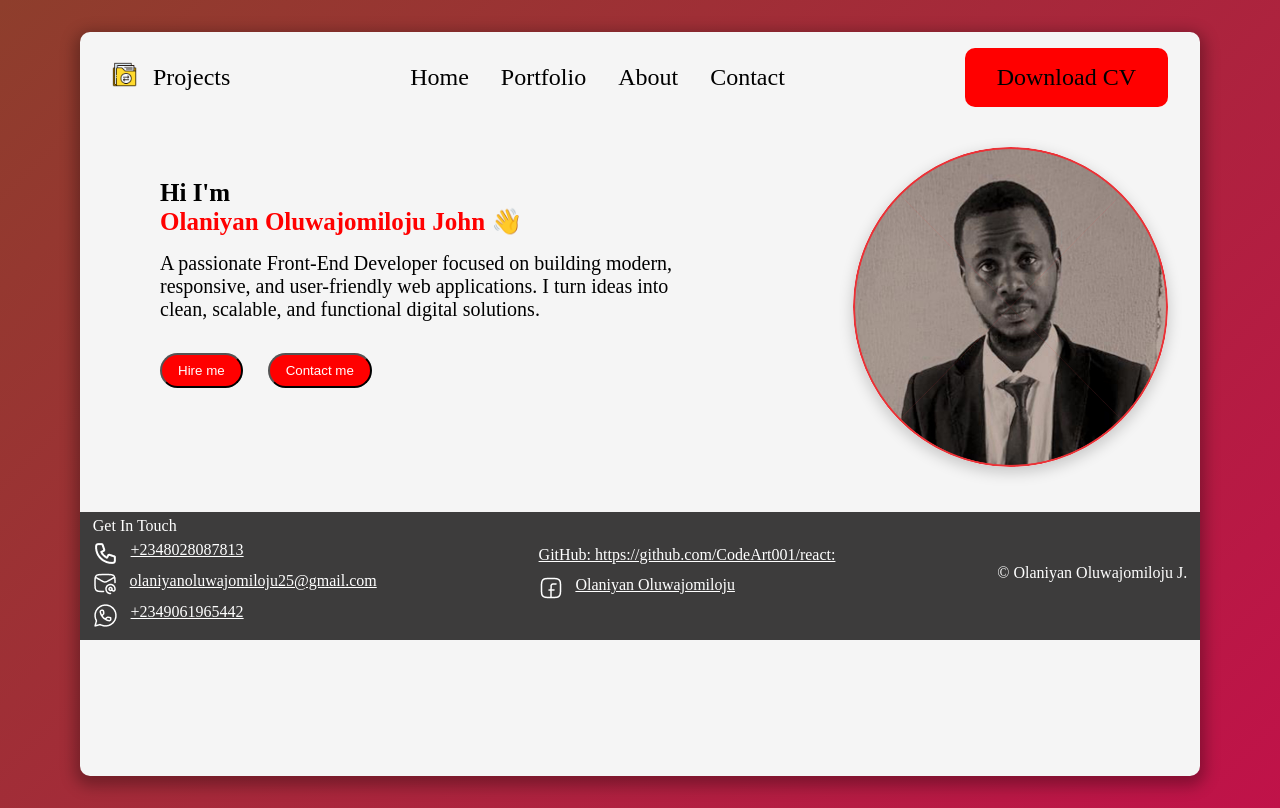
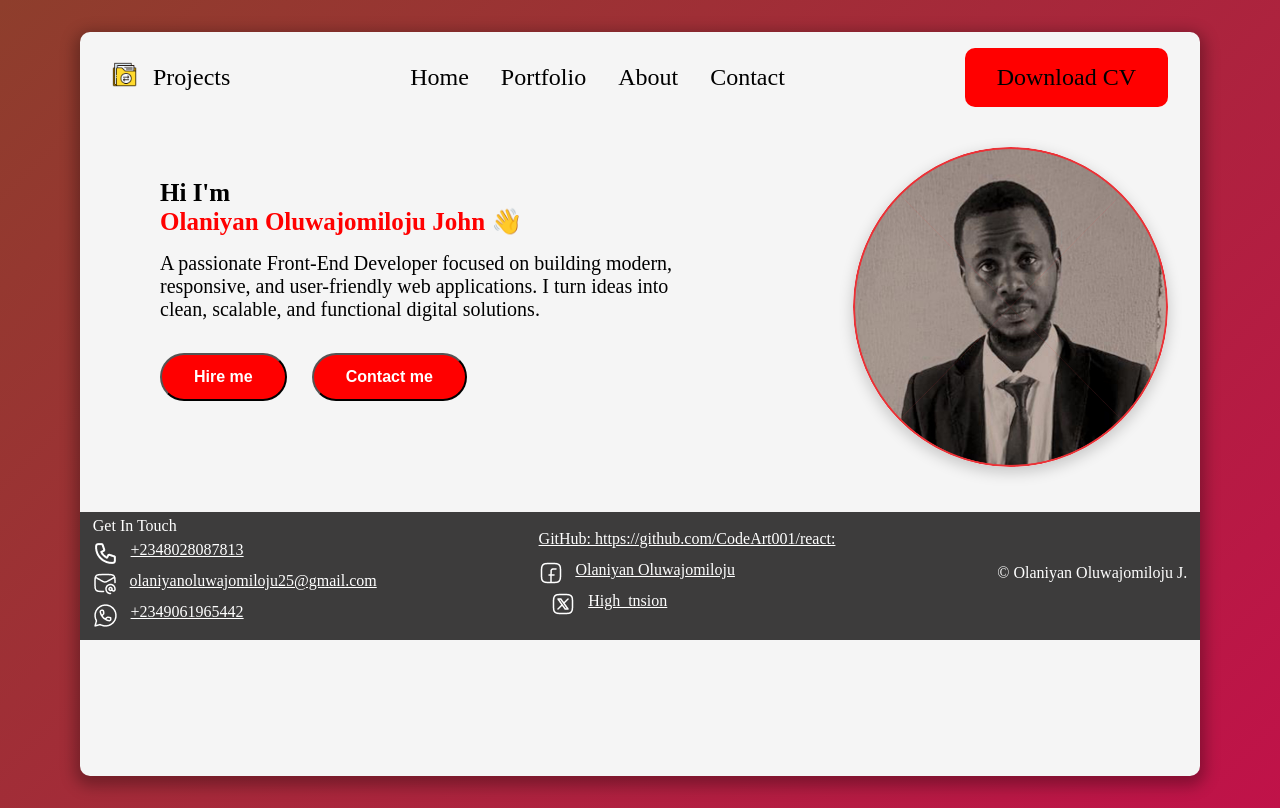
Before and after one commit to CodeArt001/PORTFOLIO, a React (Vite) app: page / in a window 1280 px wide. Built offline with nearby package versions, Linux system fonts and the light colour scheme.

Commit message:
new commit

```diff
--- a/src/component/About.jsx
+++ b/src/component/About.jsx
@@ -4,8 +4,12 @@ import myPhoto from "../assets/images/Untitled-1.jpg";
 const About = () => {
   return (
     <section className="about-section">
-      <img src={myPhoto} alt="Olaniyan Oluwajomiloju" className="image2" />
-      <div className="about-text">
+      <img
+        src={myPhoto}
+        alt="Olaniyan Oluwajomiloju"
+        className="image2 fade-zoom-in"
+      />
+      <div className="about-text fade-zoom-in">
         <p>
           I’m{" "}
           <span className="highlight">
@@ -16,7 +20,9 @@ const About = () => {
           functional, and user-friendly web applications. My journey into web
           development started with curiosity about how websites work, and today,
           I specialize in{" "}
-          <strong id="lang">HTML, CSS, Tailwind CSS, JavaScript, and Reactjs.</strong>
+          <strong id="lang">
+            HTML, CSS, Tailwind CSS, JavaScript, and Reactjs.
+          </strong>
         </p>
         <p>
           I enjoy solving problems, turning ideas into interactive experiences,
--- a/src/component/Contact.jsx
+++ b/src/component/Contact.jsx
@@ -2,24 +2,35 @@ import React from "react";
 
 const Contact = () => {
   return (
-    <form action="https://formspree.io/account" method="POST">
-      <section className="contact-section">
-        <div className="contact-info">
-          <label htmlFor=""></label>
-          <input type="name" placeholder="Fullname" className="name" />
-          <label htmlFor=""></label>
-          <input type="email" placeholder="Email Address" className="address" />
-        </div>
-        <div>
-          <label htmlFor=""></label>
-          <input type="text" placeholder="Your Message" className="mssg" />
-        </div>
+    <section className="contact-section">
+      <h2>Contact Us</h2>
+      <p>Please fill out the form below:</p>
+      <a
+        href="https://form.jotform.com/250913434571051"
+        target="_blank"
+        rel="noopener noreferrer"
+      >
+        <button className="message-button">Open Contact Form</button>
+      </a>
+    </section>
+    // <form action="https://formspree.io/account" method="POST">
+    //   <section className="contact-section">
+    //     <div className="contact-info">
+    //       <label htmlFor=""></label>
+    //       <input type="name" placeholder="Fullname" className="name" />
+    //       <label htmlFor=""></label>
+    //       <input type="email" placeholder="Email Address" className="address" />
+    //     </div>
+    //     <div>
+    //       <label htmlFor=""></label>
+    //       <input type="text" placeholder="Your Message" className="mssg" />
+    //     </div>
 
-        <button type="submit" className="message-button">
-          Send Message
-        </button>
-      </section>
-    </form>
+    //     <button type="submit" className="message-button">
+    //       Send Message
+    //     </button>
+    //   </section>
+    // </form>
   );
 };
 
--- a/src/component/Footer.jsx
+++ b/src/component/Footer.jsx
@@ -3,6 +3,7 @@ import whatsapp from "../assets/images/whatsapp3.png";
 import Gmail from "../assets/images/gmail.png";
 import phone from "../assets/images/phone2.png";
 import Facebook from "../assets/images/facebook.png";
+import x from "../assets/images/twitter.png";
 
 const Footer = () => {
   return (
@@ -50,6 +51,14 @@ const Footer = () => {
             <img src={Facebook} alt="" />
             <p> Olaniyan Oluwajomiloju</p>
           </a>
+          <a
+            href="https://x.com/High_tnsion_
+          "
+            className="X-ACT"
+          >
+            <img src={x} alt="" />
+            <p>High_tnsion</p>
+          </a>
         </div>
         <div className="footer-boom">
           <p>&copy; Olaniyan Oluwajomiloju J.</p>
--- a/src/component/Herosection.jsx
+++ b/src/component/Herosection.jsx
@@ -24,7 +24,7 @@ const Herosection = () => {
   return (
     <div className="project-container">
       {portfolio.map((items, index) => (
-        <div key={index} className="project-card">
+        <div key={index} className="project-card fade-zoom-in">
           <img
             src={`https://image.thum.io/get/${items.Link}`}
             alt=""
--- a/src/component/Home.jsx
+++ b/src/component/Home.jsx
@@ -1,30 +1,26 @@
 import React from "react";
+import { Link } from "react-router-dom";
 import myPhoto from "../assets/images/Untitled-1.jpg";
+
 const Home = () => {
   return (
     <div className="container">
       <div className="main-container">
-        <p className="Home-container">
+        <p className="Home-container fade-zoom-in">
           Hi I'm <br /> <span>Olaniyan Oluwajomiloju John 👋</span>
         </p>
         <p className="about-container">
           A passionate Front-End Developer focused on building modern,
           responsive, and user-friendly web applications. I turn ideas into
           clean, scalable, and functional digital solutions.
-          {/* I’m a front-end developer passionate about creating modern,
-          responsive,
-          <br /> and user-friendly web applications. I specialize in{" "}
-          <strong>
-            Html,Css, Tailwind CSS, <br /> Javascript, Reactjs,{" "}
-          </strong>
-          and and I’m constantly improving my skills to <br /> stay aligned with
-          the latest industry standards. My goal is to build clean,
-          <br /> functional, and scalable digital solutions that help businesses
-          and individuals <br /> bring their ideas to life. */}
         </p>
-        <div className="button">
-          <button className="hire-button">Hire me </button>
-          <button className="contact-button">Contact me </button>
+        <div className="button fade-zoom-in">
+          <a href="https://wa.me/2349061965442">
+            <button className="hire-button">Hire me </button>
+          </a>
+          <Link to="/contact">
+            <button className="contact-button">Contact me </button>
+          </Link>
         </div>
       </div>
       <img src={myPhoto} alt="ownerImage" className="image" />
--- a/src/component/Projects.jsx
+++ b/src/component/Projects.jsx
@@ -32,7 +32,7 @@ const Projects = () => {
     <section>
       <div className="project-container">
         {project.map((items, index) => (
-          <div key={index} className="project-card">
+          <div key={index} className="project-card fade-zoom-in">
             <img
               src={`https://image.thum.io/get/${items.link}`}
               alt="project-thumbnail"
--- a/src/index.css
+++ b/src/index.css
@@ -102,17 +102,29 @@ body {
   inset: all;
   color: white;
   background: red;
-  border-radius: 4rem;
-  padding: 0.5rem 1rem;
+  border-radius: 3rem;
+  padding: 0.8rem 2rem;
   margin-top: 2rem;
+  font-weight: bolder;
+  font-size: 1rem;
+}
+.X-ACT {
+  color: white;
+  display: flex;
+  padding-left: 0.8rem;
+  gap: 0.8rem;
+  padding-top: 0.4rem;
 }
 
 .contact-button {
+  inset: all;
   color: white;
   background: red;
-  border-radius: 4rem;
-  padding: 0.5rem 1rem;
+  border-radius: 3rem;
+  padding: 0.8rem 2rem;
   margin-top: 2rem;
+  font-weight: bolder;
+  font-size: 1rem;
 }
 .button {
   gap: 25px;
@@ -459,3 +471,31 @@ body {
     /* height: fit-content; */
   }
 }
+@keyframes slideInLeft {
+  0% {
+    opacity: 0;
+    transform: translateX(-100px);
+  }
+  100% {
+    opacity: 1;
+    transform: translateX(0);
+  }
+}
+
+.slide-in-left {
+  animation: slideInLeft 1s ease-out forwards;
+}
+@keyframes fadeZoomIn {
+  0% {
+    opacity: 0;
+    transform: scale(0.8);
+  }
+  100% {
+    opacity: 1;
+    transform: scale(1);
+  }
+}
+
+.fade-zoom-in {
+  animation: fadeZoomIn 1s ease-in-out forwards;
+}
```
